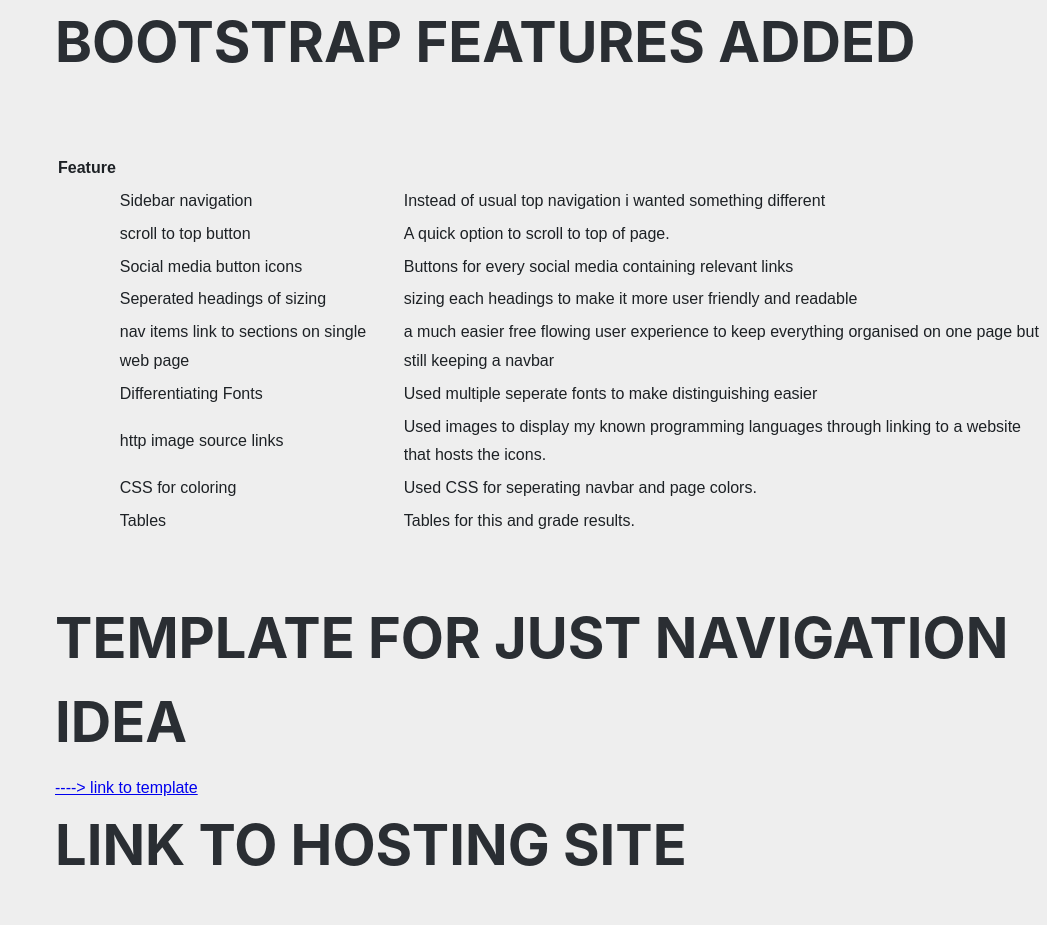
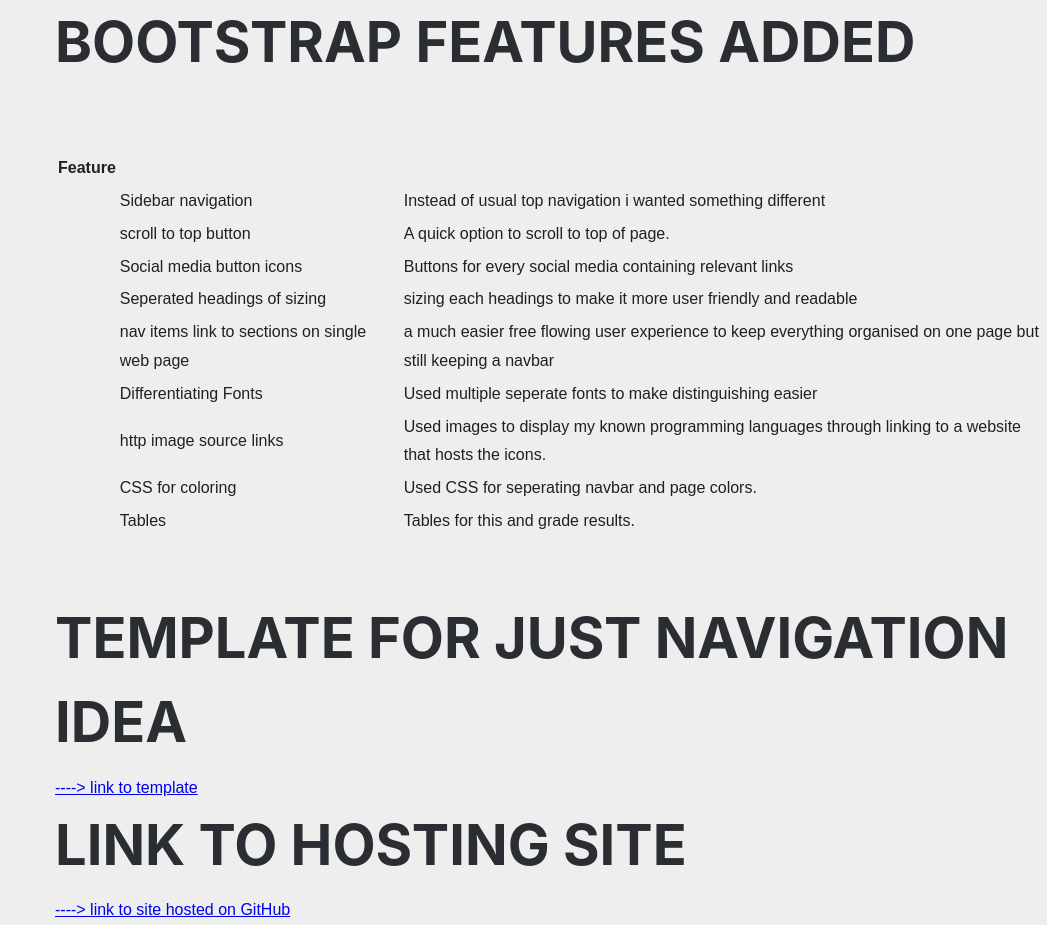
Before and after one commit to DylanTyrrell7/DylanTyrrell.github.io, a plain HTML site: page appendix.html in a window 1280 px wide. Shown: the whole page, without its empty margins (233-1280 px from the left). Before the commit the page ends 896 px from the top, so only its background shows below. Drawn offline with Linux system fonts and the light colour scheme; a web font is replaced by a local one.

Commit message:
Update appendix.html

```diff
--- a/appendix.html
+++ b/appendix.html
@@ -78,6 +78,7 @@
       <a href="https://startbootstrap.com/previews/resume">----> link to template</a>
 
       <h2>Link to Hosting Site</h2>
+      <a href="https://dylantyrrell7.github.io/DylanTyrrell.github.io/">----> link to site hosted on GitHub</a>
 
 </body>
 </html>
```
